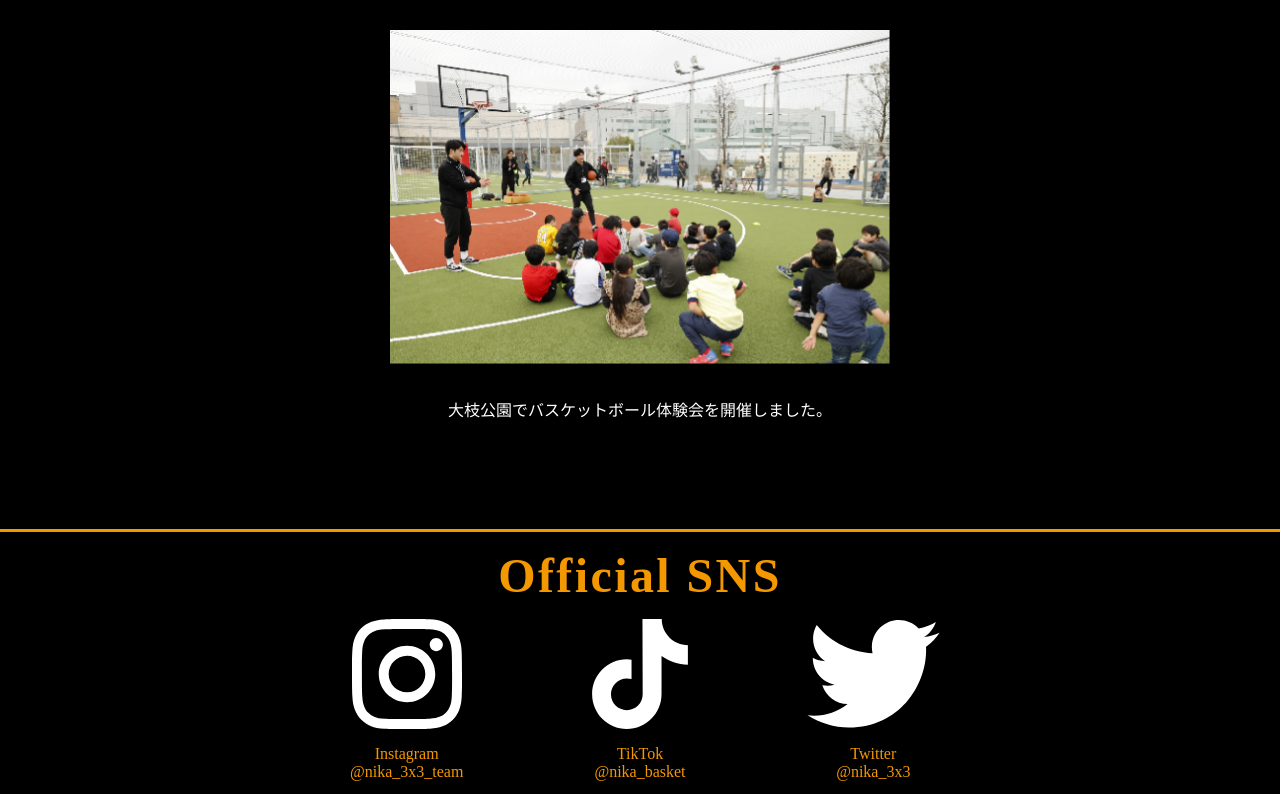
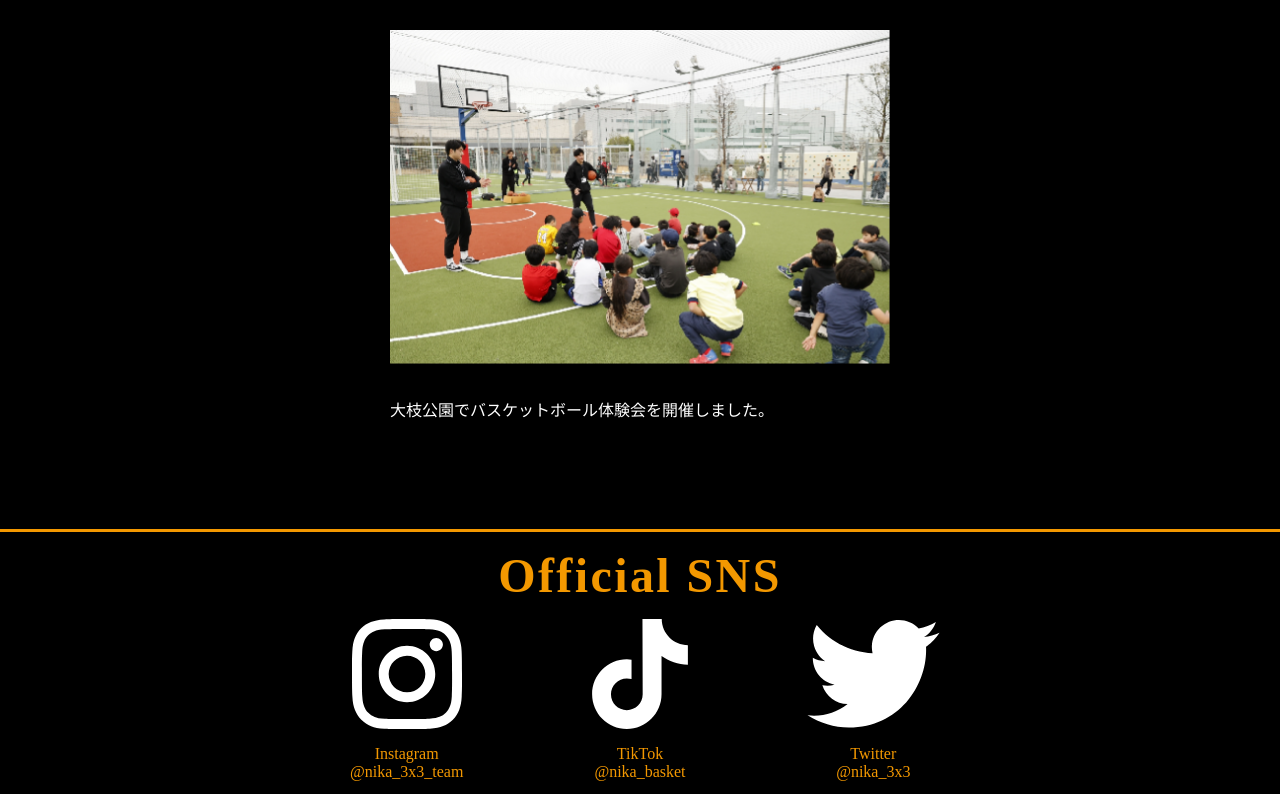
Before and after one commit to kanatatsu64/NIKA, a plain HTML site: page index.html in a window 1280 px wide. Shown: the part 1134-1928 px from the top of the page. Drawn offline with Linux system fonts and the light colour scheme.

Commit message:
fix news section

```diff
--- a/styles/index.scss
+++ b/styles/index.scss
@@ -14,8 +14,6 @@ section#news {
     background-color: map-get(colors.$theme, "bg");
 
     #news-content {
-        display: flex;
-        flex-direction: column;
         max-width: 100%;
         width: 500px;
         height: 500px;
@@ -34,6 +32,7 @@ section#news {
         }
         p {
             margin: 0 auto;
+            align-self: flex-start;
         }
     }
 }
```
Also changed, not shown: styles/index.css, 1 other file.
